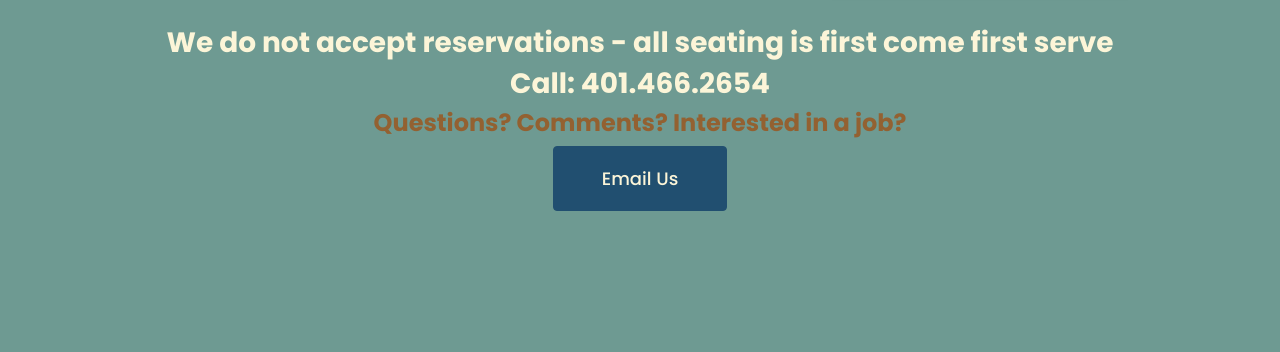
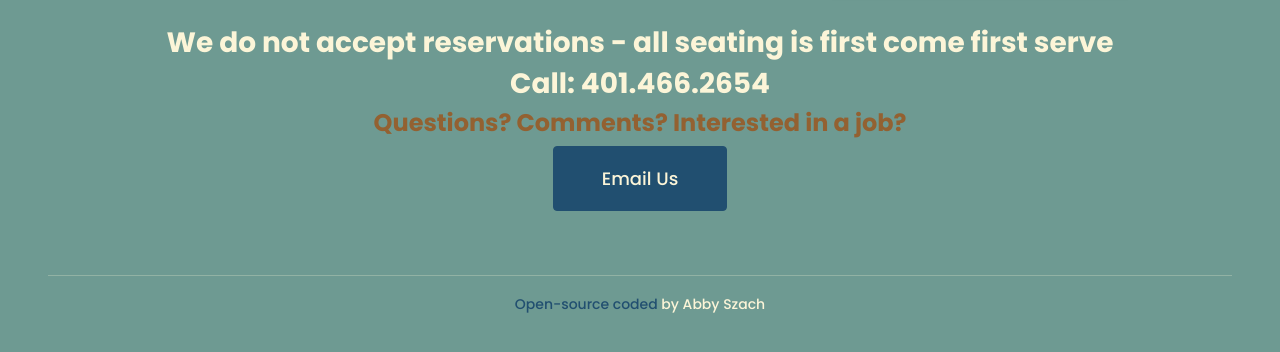
Before and after one commit to als11022/restaurant-app-deadeyedicks, a plain HTML site: page index.html in a window 1280 px wide. Shown: the part 4110-4462 px from the top of the page. Before the commit the page ends 4369 px from the top, so only its background shows below. Drawn offline with nearby package versions, Linux system fonts and the light colour scheme.

Commit message:
added open-source code link

```diff
--- a/index.html
+++ b/index.html
@@ -147,6 +147,10 @@
     <div>
         <a href="mailto:info@deadeyedicksbi.com" class="btn btn-branding">Email Us</a>
         </div>
+        <br />
+        <br />
+        <hr>
+        <small><a href="https://github.com/als11022/restaurant-app-deadeyedicks" class="code-link" title="github code for website">Open-source coded</a> by Abby Szach</small>
 </footer>
 </body>
 </html>
--- a/src/style.css
+++ b/src/style.css
@@ -127,3 +127,13 @@ h4{
     text-align: center;
 }
 }
+
+.code-link {
+    text-decoration: none;
+    color: var(--fourth-color);
+}
+
+.code-link:hover {
+    text-decoration: underline;
+    color:var(--secondary-color);
+}
```
